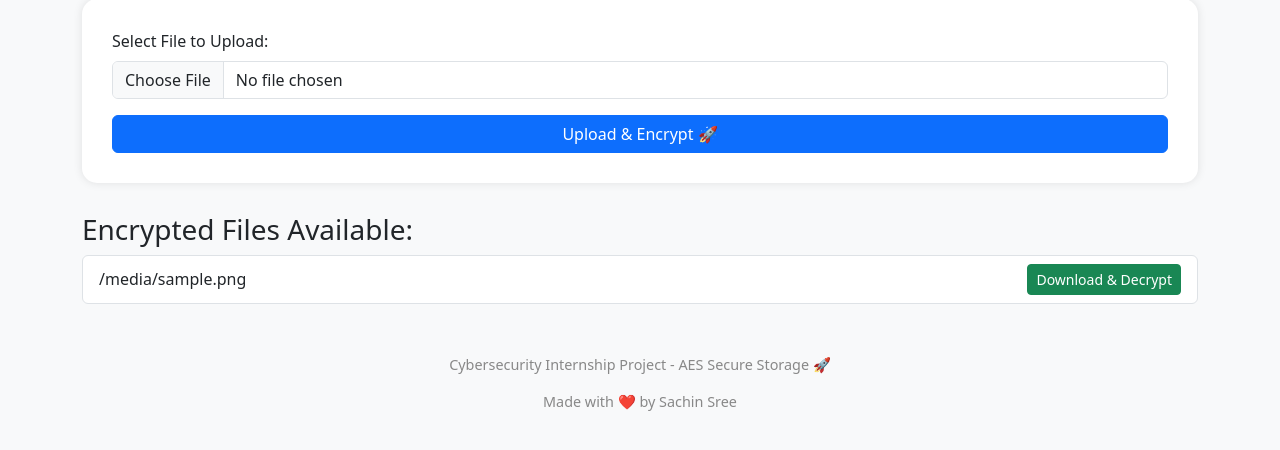
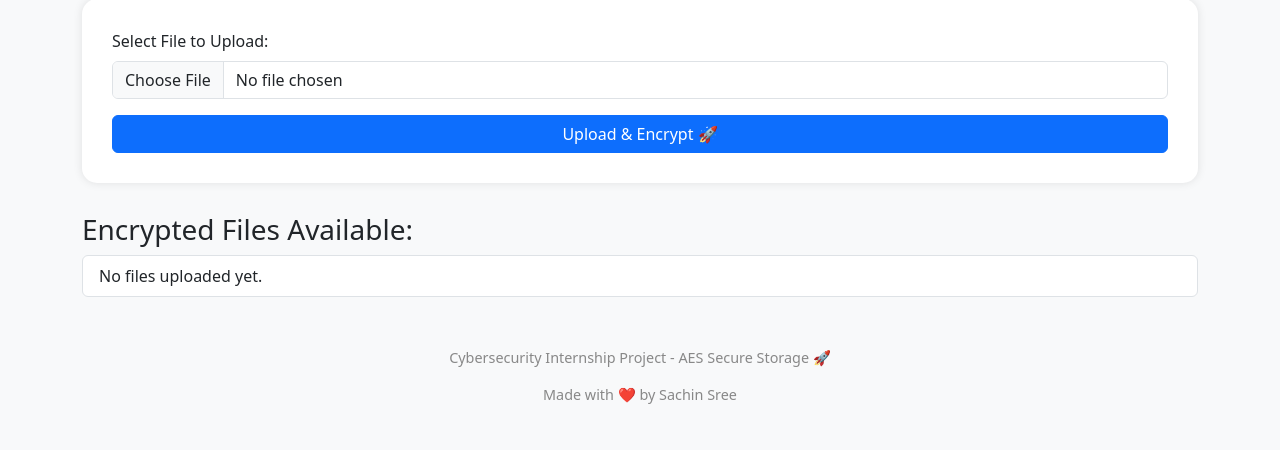
Before and after one commit to sachinsree47/FUTURE_CS_03, a Flask app: template templates/index.html in a window 1280 px wide. Shown: the part 123-573 px from the top of the page. Run offline with Flask 3, Linux system fonts and the light colour scheme; the template is opened without the code that fills it: most values are stand-ins (such as "Sample title", 1, 10 or a date in 2020); some libraries are stand-ins or nearby versions.

Commit message:
Update index.html

```diff
--- a/templates/index.html
+++ b/templates/index.html
@@ -31,7 +31,7 @@
     <div class="file-list">
         <h3>Encrypted Files Available:</h3>
         <ul class="list-group">
-            {% for file in files %}
+            {% for file in files if file.endswith('.enc') %}
                 <li class="list-group-item d-flex justify-content-between align-items-center">
                     {{ file }}
                     <a href="/download/{{ file }}" class="btn btn-sm btn-success">Download & Decrypt</a>
@@ -45,7 +45,7 @@
 
 <footer class="text-center">
     <p>Cybersecurity Internship Project - AES Secure Storage 🚀</p>
-<p> Made with ❤️ by Sachin Sree</p>
+    <p>Made with ❤️ by Sachin Sree</p>
 </footer>
 
 </body>
```
